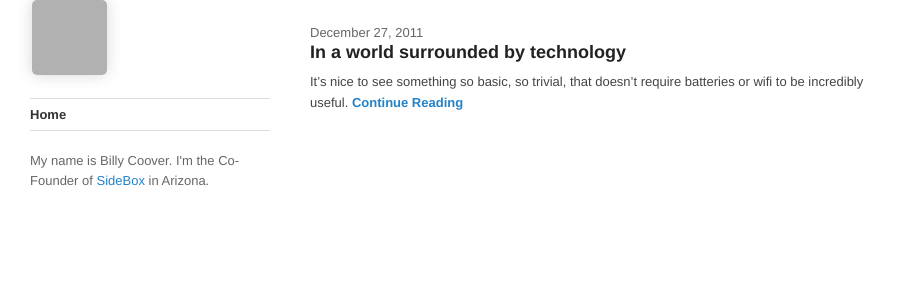
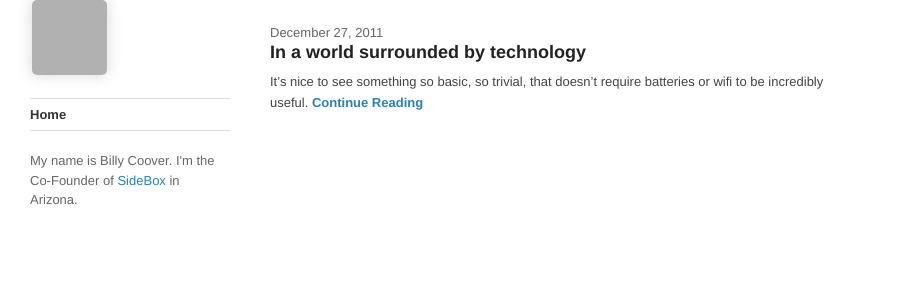
Before and after one commit to azcoov/azcoov.github.com, a Jekyll site: the page built from index.html, in a window 1280 px wide. Shown: the top 300 px of the page, without its empty margins (0-898 px from the left). Built offline with Jekyll 4.4.1, drawn with Linux system fonts in a browser that asks for light colours; Markdown is read by kramdown in place of the engine named in the settings; grey boxes are pictures that could not be loaded.

Commit message:
skinner sidebar

```diff
--- a/css/base.css
+++ b/css/base.css
@@ -60,7 +60,7 @@ img {
 .sidebar{
   float:left;
   padding:0 40px 0 30px;
-  width:240px;
+  width:200px;
 }
 .main{
   float:left;
```
